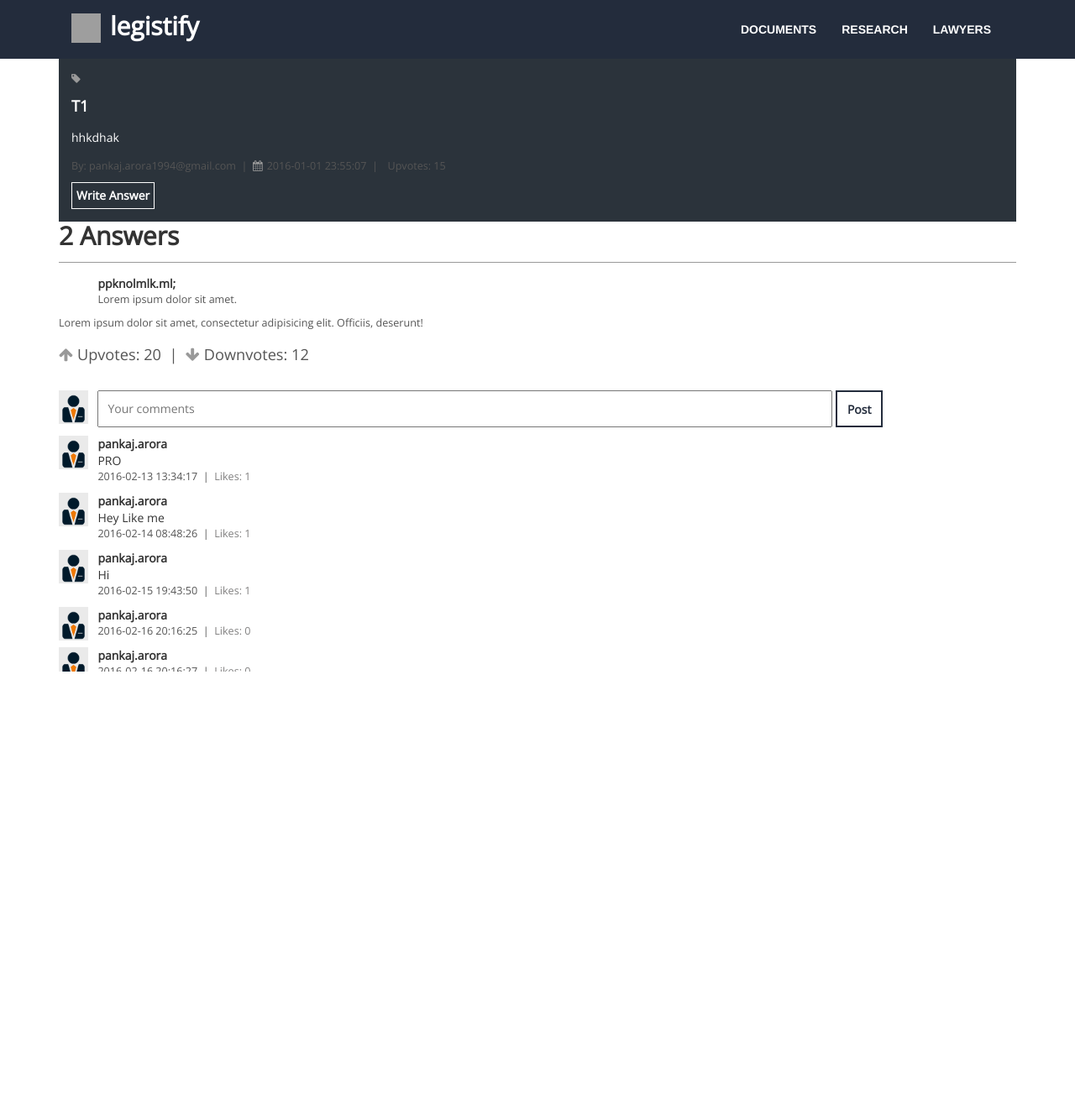
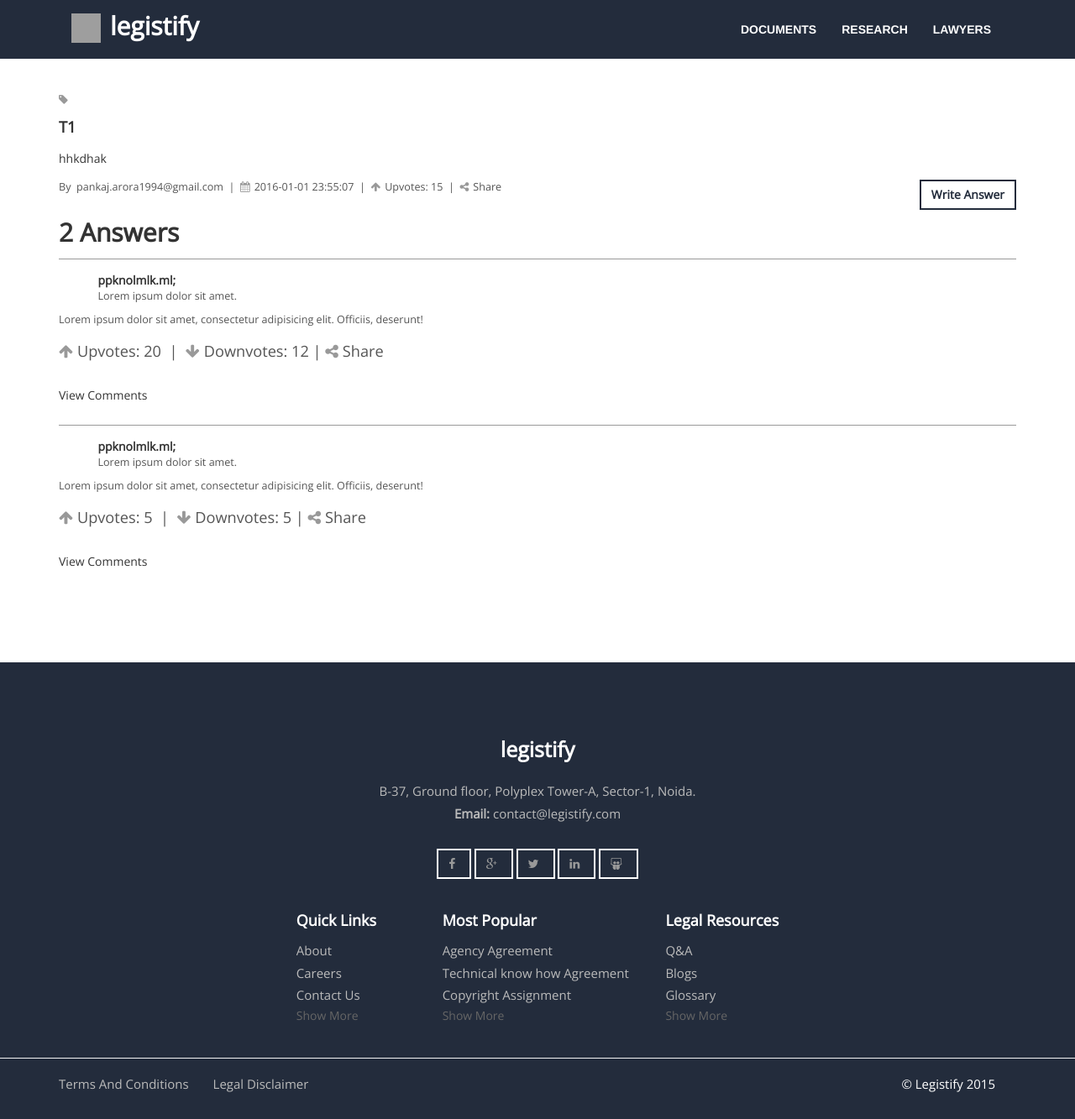
Before and after one commit to legistify/legal-research, a CodeIgniter app: page /legal-research/forum/answer/1 in a window 1280 px wide. Shown: the whole page at 84% size. Before the commit the page ends 800 px from the top, so only its background shows below. Run offline with CodeIgniter, Linux system fonts and the light colour scheme; data comes from the database, SQL or seed files in the repository; data that the repository does not hold is empty; some libraries are stand-ins or nearby versions; grey boxes are pictures that could not be loaded.

Commit message:
ui changes

```diff
--- a/application/views/answers_page.php
+++ b/application/views/answers_page.php
@@ -22,7 +22,7 @@
 <body>
 <header >
     <!-- Navigation -->
-    <nav class="navbar navbar-custom  " role="navigation" >
+    <nav class="navbar navbar-custom " role="navigation" >
         <div class="container ">
             <div class="navbar-header">
                 <button type="button" class="navbar-toggle" data-toggle="collapse" data-target=".navbar-main-collapse">
@@ -59,8 +59,8 @@
 
 <div class="content container">
     <div class="row">
-        <div class="col-md-12">
-            <div class="rsh_result_ans">
+        <div class="col-md-12" style="margin-top:40px">
+            <div class="rsh_result_open">
                 <div class="rsh_result_head">
                     <div class="result_tags small_light">
                         <i class="fa fa-tag"></i><?php if(!empty($question[0]->tags)) :echo $question[0]->tags[0]->name;endif;?><?php for($i=1;$i<sizeof($question[0]->tags);$i++): echo ','.$question[0]->tags[$i]->name;endfor;?>
@@ -71,17 +71,21 @@
                     <div style="margin:15px 0">
                     <?php echo $question[0]->description?>
                     </div>
-                    <div class="result_info_strip small_light">
-                        By: <?php echo $question[0]->username?>  &nbsp;|&nbsp; <i class="fa fa-calendar"></i><?php echo $question[0]->datetime?> &nbsp;|&nbsp; <a href='<?php echo base_url()?>forum/vote_que/<?php echo $question[0]->id?>'><i class="fa fa-arquestion[0]-up"></i></a>Upvotes: <?php echo $question[0]->upvotes?>
+                    <div class="result_info_strip small_light mar_bot_10" style="float:left">
+                        <span class="inline_block_disp">By&nbsp; <?php echo $question[0]->username?> </span>
+                        &nbsp;|&nbsp;
+                        <span class="inline_block_disp"><i class="fa fa-calendar"></i><?php echo $question[0]->datetime?> </span>
+                        &nbsp;|&nbsp;
+                        <span class="inline_block_disp"><a href='<?php echo base_url()?>forum/vote_que/<?php echo $question[0]->id?>'><i class="fa fa-arrow-up"></i></a>Upvotes: <?php echo $question[0]->upvotes?></span>
+                        &nbsp;|&nbsp;
+                        <span class="share inline_block_disp pointer"><i class="fa fa-share-alt"></i>Share</span>
+                    </div>
+                    <?php if($user_type== 'l'):?>
+                        <button class="write_ans btn btn-dark mar_bot_10" style="float:right" data-toggle="modal" data-target="#write_ans">Write Answer</button>
+                    <?php endif;?>
                 </div>
             </div>
-                <?php if($user_type== 'l'):?>
-                <button class="write_ans btn btn-dark" data-toggle="modal" data-target="#write_ans">Write Answer</button>
-            <?php endif;?>
-            </div>
-            <div>
-                <h2><?php echo sizeof($answers)?> Answers</h2>
-            </div>
+            <h2 style="clear:both;"><?php echo sizeof($answers)?> Answers</h2>
              <?php if(!empty($answers)):?>
             <div class="rsh_open_ans">
 
@@ -104,8 +108,10 @@
                     <div class="small_light rsh_ans_votes">
                         <a href = '<?php echo base_url()?>forum/vote_ans/<?php echo $row->id?>/1'><i class="fa fa-arrow-up"></i></a>Upvotes: <?php echo $row->upvotes?> &nbsp;|&nbsp;
                         <a href = '<?php echo base_url()?>forum/vote_ans/<?php echo $row->id?>/0' ><i class="fa fa-arrow-down"></i></a>Downvotes: <?php echo $row->downvotes;?>
+                        |&nbsp;<span class="share pointer"><i class="fa fa-share-alt"></i>Share</span>
                     </div>
                 </div>
+                <div class="comments_open">View Comments</div>
                 <div class="comments_body">
                     <div class="credibility_facts">
                         <div class="cf_img">
@@ -139,6 +145,7 @@
             <?php endforeach;?>
             </div>
             <?php endif;?>
+            </div>
         </div>
     </div>
 </div>
--- a/application/views/blog.html
+++ b/application/views/blog.html
@@ -5,11 +5,11 @@
 <meta name="viewport" content="width=device-width, initial-scale=1">
 <title>New pages</title>
 <script src="./js/jquery.min(1.11.1).js"></script>
+<link href="./css/bootstrap.min.css" rel="stylesheet">
+<link rel="stylesheet" type="text/css" href="https://fonts.googleapis.com/css?family=Open+Sans" />
+<link rel="stylesheet" href="./css/font-awesome.min.css">
 <link rel="stylesheet" type="text/css" href="./css/style.css"></link>
 <link rel="stylesheet" type="text/css" href="./css/newStyle.css"></link>
-<link rel="stylesheet" type="text/css" href="https://fonts.googleapis.com/css?family=Open+Sans" />
-<link href="./css/bootstrap.min.css" rel="stylesheet">
-<link rel="stylesheet" href="./css/font-awesome.min.css">
 <script src="./js/main.js"></script>
 <style>
 </style>
--- a/application/views/blogview.php
+++ b/application/views/blogview.php
@@ -92,7 +92,7 @@
                     </div>
                 </div>
                 <div class="result_info_strip" style="margin: 25px 0;">
-                     <span class="upvote_it pointer <?php   if ('articles/articlevotechk/'.$articles['id']==1) :echo 'color-blue'; endif;?>" data-id="<?php echo $articles['id'];?>"> <i class="fa fa-arrow-up"></i>Upvote: <?php echo $articles['Upvotes'];?></span> &nbsp;|&nbsp;<span class="downvote_it pointer" data-id="<?php echo $articles['id'];?>"> <i class="fa fa-arrow-down"></i>Downvote</a>  <?php echo $articles['Downvotes'];?>&nbsp;|&nbsp;<i class="fa fa-share-alt"></i>Share
+                     <span class="upvote_it pointer <?php   if ('articles/articlevotechk/'.$articles['id']==1) :echo 'color-blue'; endif;?>" data-id="<?php echo $articles['id'];?>"> <i class="fa fa-arrow-up"></i>Upvote: <?php echo $articles['Upvotes'];?></span> &nbsp;|&nbsp;<span class="downvote_it pointer" data-id="<?php echo $articles['id'];?>"> <i class="fa fa-arrow-down"></i>Downvote</span>  <?php echo $articles['Downvotes'];?>&nbsp;|&nbsp;<span class="share pointer"><i class="fa fa-share-alt"></i>Share</span>
                 </div>
             </div>
 
--- a/application/views/list.php
+++ b/application/views/list.php
@@ -5,13 +5,13 @@
 <title>Artciles</title>
 <base href="<?php echo base_url(); ?>"></base>
 <script src="<?php echo base_url(); ?>assets/js/jquery.min(1.11.1).js"></script>
-<link rel="stylesheet" type="text/css" href="<?php echo base_url(); ?>assets/css/style.css"></link>
-<link rel="stylesheet" type="text/css" href="<?php echo base_url(); ?>assets/css/newStyle.css"></link>
 <link rel="stylesheet" type="text/css" href="https://fonts.googleapis.com/css?family=Open+Sans" />
 <link href="<?php echo base_url(); ?>assets/css/bootstrap.min.css" rel="stylesheet">
 <link rel="stylesheet" href="<?php echo base_url(); ?>assets/css/font-awesome.min.css">
 <link href="http://cdnjs.cloudflare.com/ajax/libs/select2/4.0.1/css/select2.min.css" rel="stylesheet" />
 <script src="http://cdnjs.cloudflare.com/ajax/libs/select2/4.0.1/js/select2.min.js"></script>
+<link rel="stylesheet" type="text/css" href="<?php echo base_url(); ?>assets/css/style.css"></link>
+<link rel="stylesheet" type="text/css" href="<?php echo base_url(); ?>assets/css/newStyle.css"></link>
 <script src="<?php echo base_url(); ?>assets/js/main.js"></script>
 <style>
 .view_more{
--- a/assets/css/newStyle.css
+++ b/assets/css/newStyle.css
@@ -1,3 +1,9 @@
+.pointer{
+    cursor:pointer;
+}
+.inline_block_disp{
+    display:inline-block;
+}
 .small_light{
     color: #555;
     font-size: 0.9em;
@@ -92,17 +98,15 @@ i{
     margin-top: 15px;
     font-size: 1.3em;
 }
-.write_ans{
-    display:inline;
-    padding: 5px;
-    color: #fff;
-    border: 1px solid #fff;
-    cursor: pointer;
-    -webkit-transition: all .2s ease-in-out;
-    -moz-transition: all .2s ease-in-out;
-    transition: all .2s ease-in-out;
+.comments_body{
+    overflow: hidden;
+    height:0px;
 }
-.write_ans:hover{
-    background-color: #fff;
-    color: #000;
+.comments_open{
+    display: inline-block;
+    margin-bottom: 10px;
+    cursor:pointer;
 }
+.comments_open:hover{
+    text-decoration: underline;
+}
--- a/assets/css/style.css
+++ b/assets/css/style.css
@@ -1,11 +1,10 @@
 /*Direct for tags properties*/
 *{
-    font-family:'Open sans',sans-serif;
+    font-family:'Open sans';
 }
 body,html {
     width: 100%;
     height: 100%;
-    overflow-x: hidden;
 }
 body {
     webkit-tap-highlight-color: rgba(255,255,255,.2);
@@ -88,7 +87,20 @@ img::-moz-selection {
 .scrollerBar div::-webkit-scrollbar-track {
     background-color: #e9e9eb;
 }
+.mar_bot_10{
+    margin-bottom:10px;
+}
+.close_but{
+    position: absolute;
+    top: 20px;
+    right: 20px;
 
+    opacity: 0.5;
+    cursor: pointer;
+}
+.close_but:hover{
+    opacity: 1;
+}
 .scrollerBar div::-webkit-scrollbar-thumb {
     background-color: #232c3c;
 }
--- a/assets/js/main.js
+++ b/assets/js/main.js
@@ -1,4 +1,7 @@
 $(document).ready(function() {
+	$('.comments_open').click(function(){
+		$(this).next().css('height','auto');
+	});
 	$(".js-example-basic-multiple").select2({
 		placeholder: "Select tags to filter",
 		maximumSelectionLength: 5,
```
Also changed, not shown: other parts of assets/css/style.css (+67 -6 lines), application/views/qna.php (+21 -19 lines), css/newStyle.css (+0 -14 lines). Lines whose indentation alone changed are shown as unchanged.
